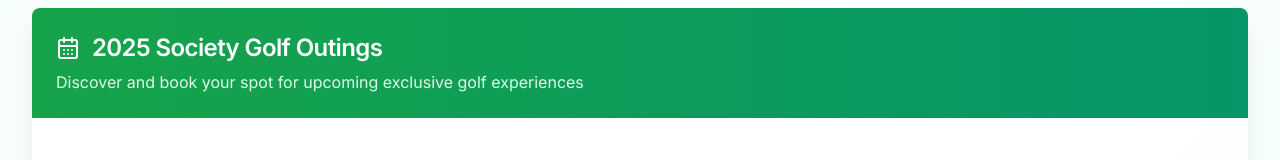
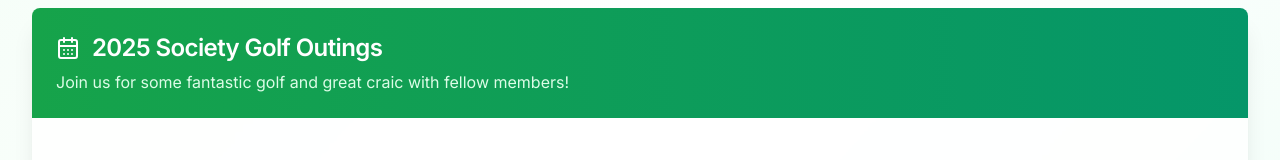
Before and after one commit to burkedavid/golf-society-booking, a Next.js app: page /dashboard in a window 1280 px wide. Shown: the part 581-741 px from the top of the page. Built offline with nearby package versions, Linux system fonts and the light colour scheme; no server answers; the database is empty; sample sign-in values are in the browser's storage.

Commit message:
\Update member dashboard text to be more friendly and welcoming"

```diff
--- a/app/dashboard/page.tsx
+++ b/app/dashboard/page.tsx
@@ -183,7 +183,7 @@ export default async function Dashboard() {
               {new Date().getFullYear()} Society Golf Outings
             </CardTitle>
             <CardDescription className="text-green-100 text-sm sm:text-base">
-              Discover and book your spot for upcoming exclusive golf experiences
+              Join us for some fantastic golf and great craic with fellow members!
             </CardDescription>
           </CardHeader>
           <CardContent className="p-4 sm:p-8">
```
